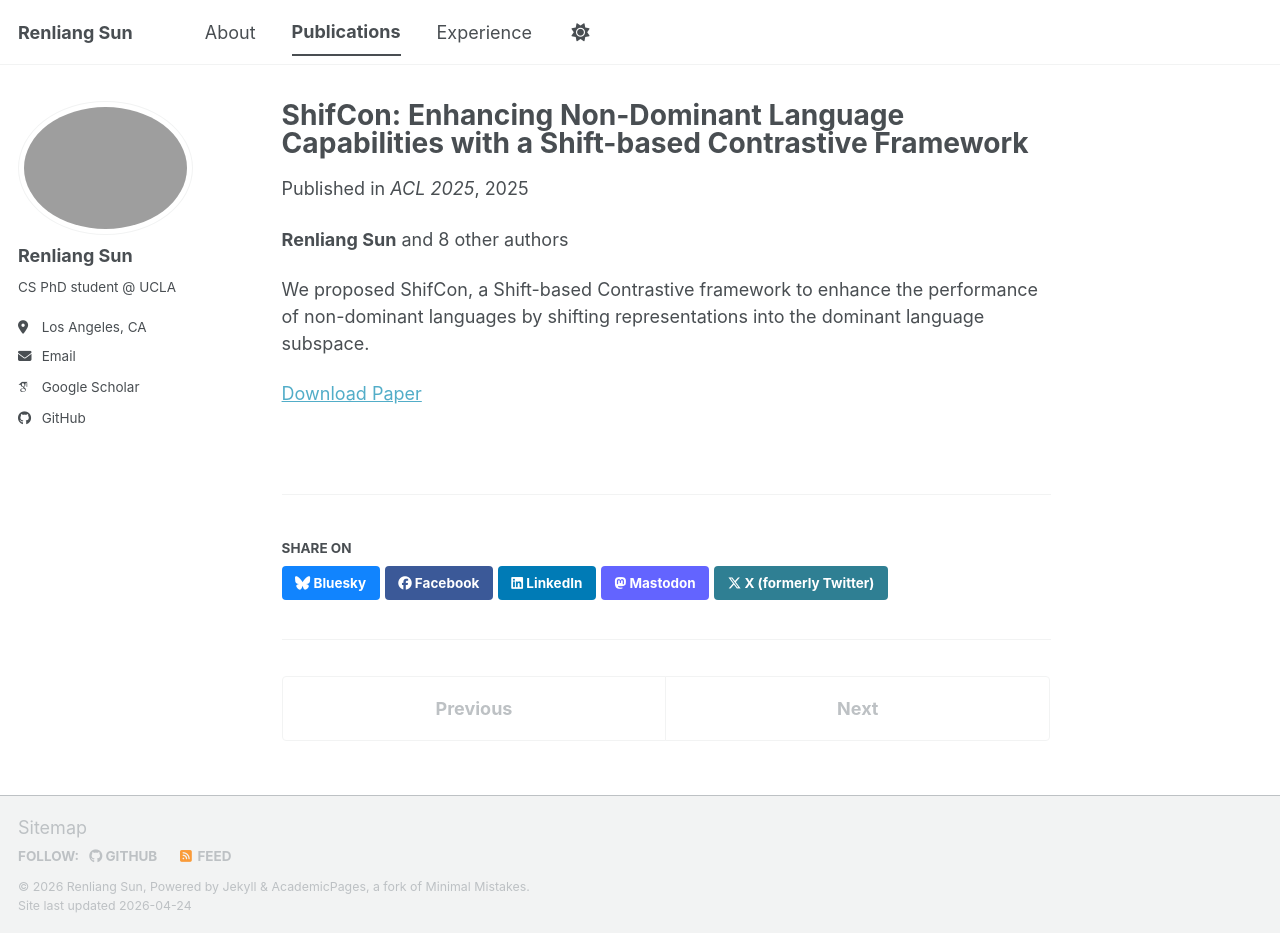
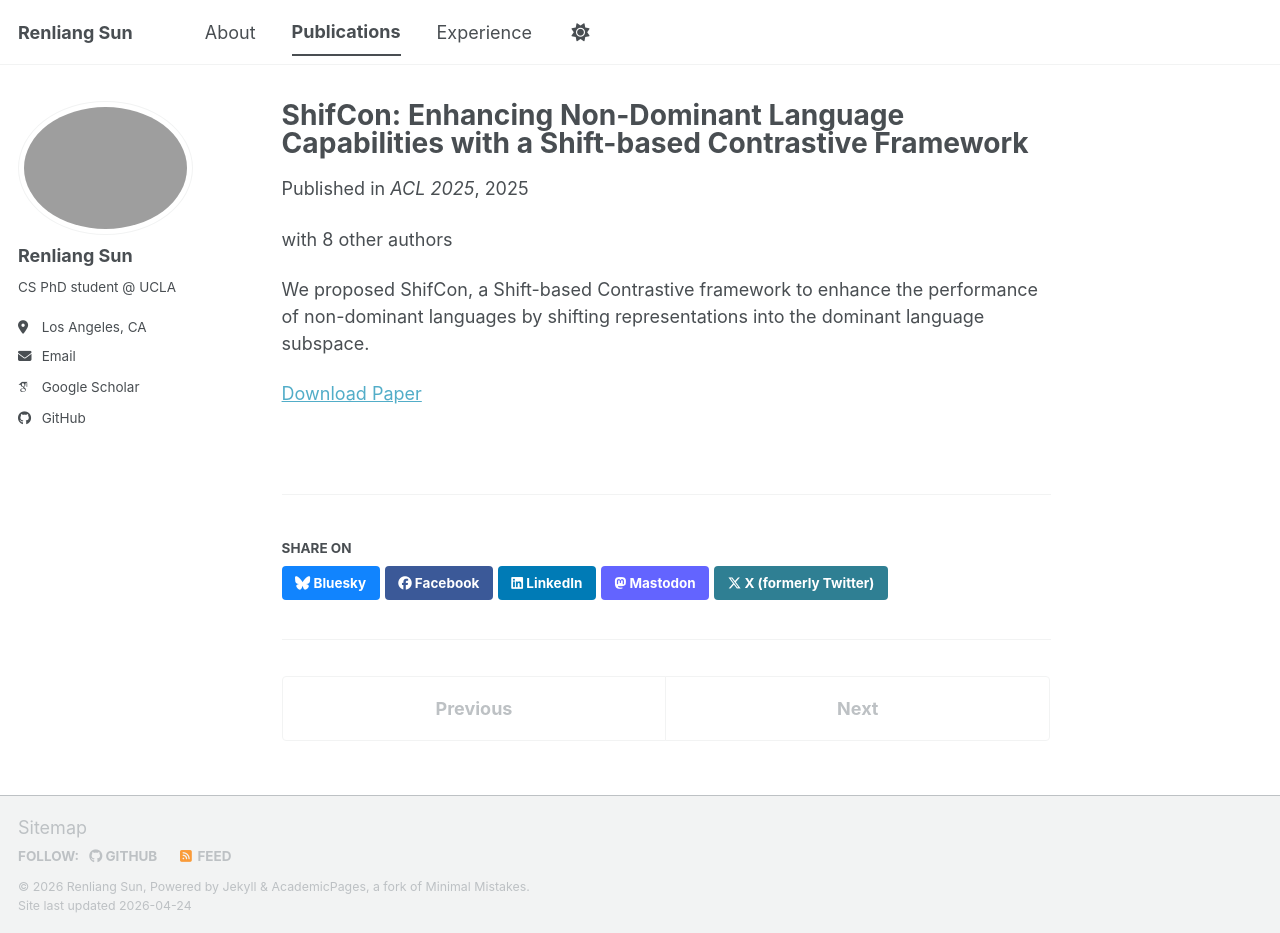
Before and after one commit to RLSNLP/RLSNLP.github.io, a Jekyll site: the page built from _publications/2025-07-01-shifcon.md, in a window 1280 px wide and 933 px high. Built offline with Jekyll 4.4.1, drawn with Linux system fonts in a browser that asks for light colours; some web fonts are replaced; a script bundle is joined from its source files by our own code; library files that are not in the unit come from our copies.

Commit message:
Update 2025-07-01-shifcon.md

```diff
--- a/_publications/2025-07-01-shifcon.md
+++ b/_publications/2025-07-01-shifcon.md
@@ -8,7 +8,7 @@ paperurl: 'https://arxiv.org/pdf/2410.19453'
 category: 'phd'
 ---
 
-**Renliang Sun** and 8 other authors
+with 8 other authors
 
 We proposed ShifCon, a Shift-based Contrastive framework to enhance the performance of non-dominant languages by shifting representations into the dominant language subspace.
 
```
